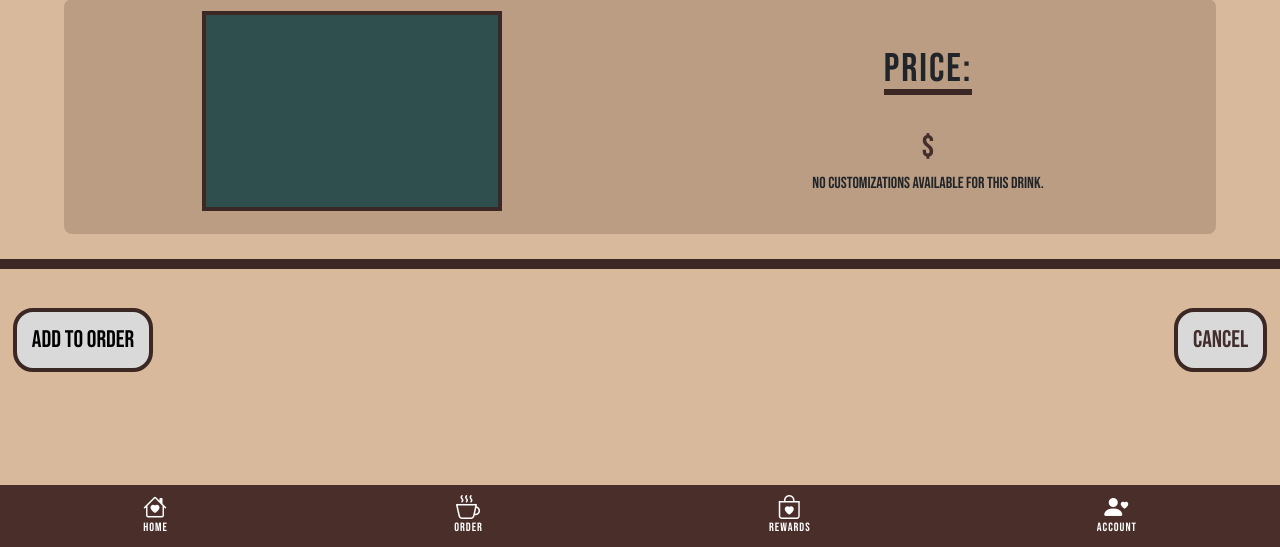
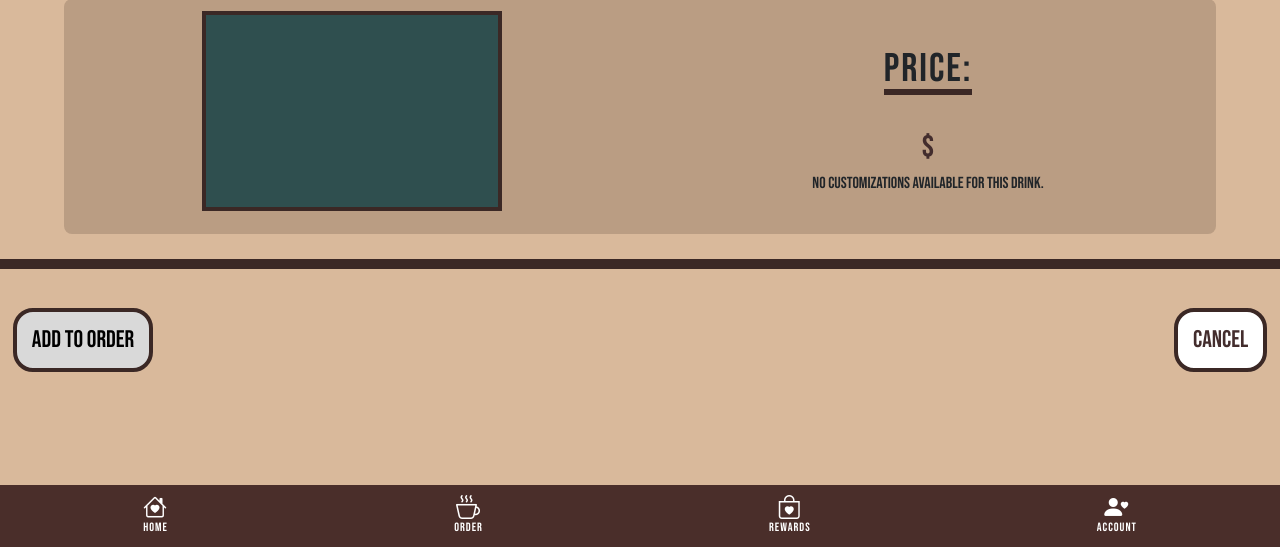
Before and after one commit to mmulvihill13/wishlist, a Django app: template order/templates/order/detailed_menu.html in a window 1280 px wide, with the pointer over the restyled element. Shown: the part 253-800 px from the top of the page. Run offline with Django 5.2, Linux system fonts and the light colour scheme; the template is opened without the code that fills it, so the values that code supplies are empty.

Commit message:
changed button color real quick

```diff
--- a/order/static/css/detailed_menu.css
+++ b/order/static/css/detailed_menu.css
@@ -30,6 +30,10 @@ body {
     justify-content: space-between;
     align-items: center;
     padding: 1%;
+}
+
+.bottom-container a:hover, .bottom-container button:hover{
+    background-color: white;
 }
 
 .temp-photo{
```
